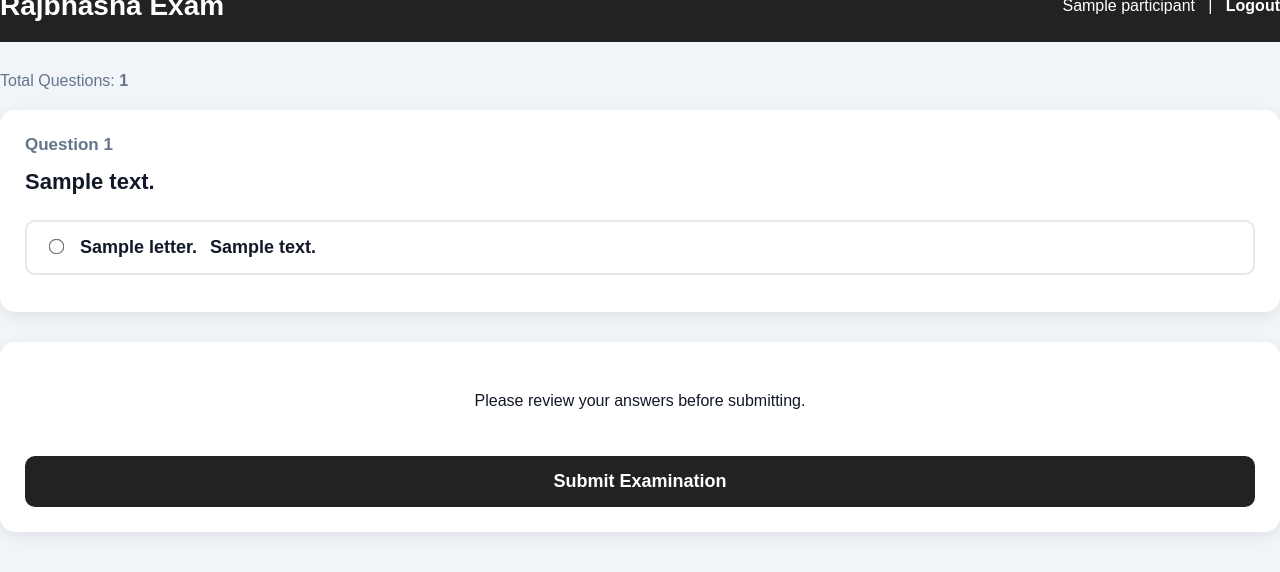
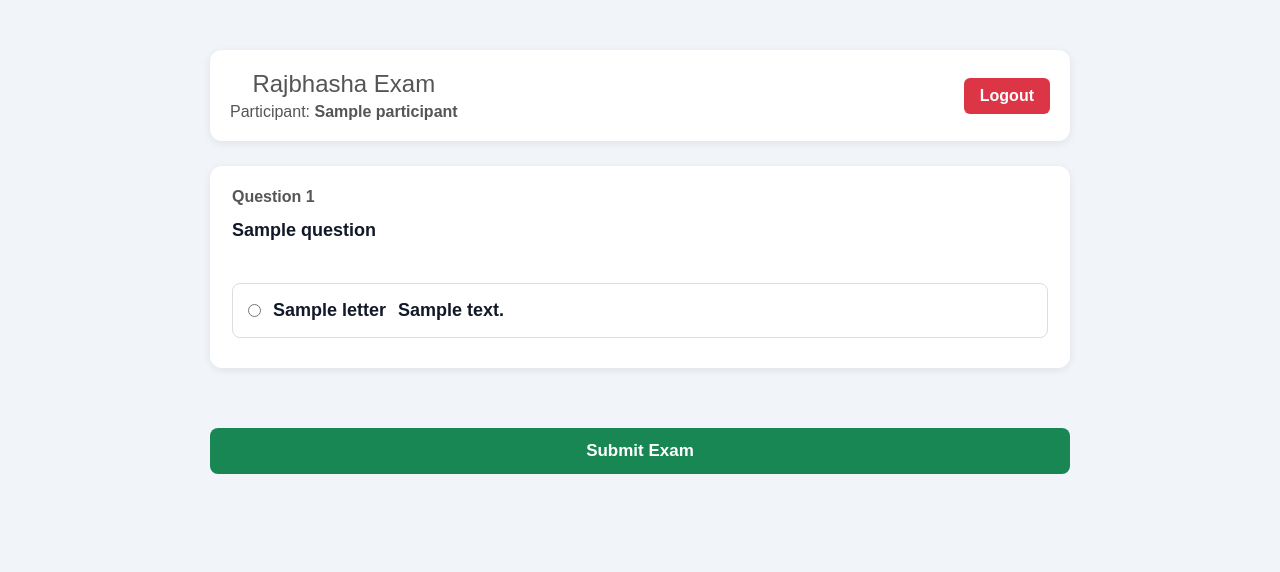
Before and after one commit to Priyanka06405/rajbhasha-exam, a Python web app: template templates/quiz.html in a window 1280 px wide. Shown: the top 572 px of the page. Run offline with Jinja, Linux system fonts and the light colour scheme; the template is opened without the code that fills it: most values are stand-ins (such as "Sample title", 1, 10 or a date in 2020).

Commit message:
Refactor quiz.html layout and styles

```diff
--- a/templates/quiz.html
+++ b/templates/quiz.html
@@ -2,216 +2,203 @@
 
 {% block content %}
 
-<style>
+<div class="container">
 
-    .quiz-header {
-        background: #222;
-        color: white;
-        padding: 20px 30px;
-        margin: -30px -30px 30px -30px;
-        display: flex;
-        justify-content: space-between;
-        align-items: center;
-    }
+    <div class="exam-header">
+        <div>
+            <h2>Rajbhasha Exam</h2>
+            <p>Participant: <strong>{{ participant.name }}</strong></p>
+        </div>
 
-    .quiz-header h1 {
-        margin: 0;
-        font-size: 28px;
-    }
+        <a href="{{ url_for('logout') }}" class="logout-btn">Logout</a>
+    </div>
 
-    .participant-name {
-        font-size: 16px;
-    }
+    <form method="POST" onsubmit="return confirmSubmit();">
 
-    .question-card {
-        background: white;
-        border-radius: 15px;
-        padding: 25px;
-        margin-bottom: 25px;
-        box-shadow: 0 4px 15px rgba(0,0,0,0.08);
-    }
+        {% for q in questions %}
 
-    .question-number {
-        color: #64748b;
-        font-size: 17px;
-        font-weight: bold;
-        margin-bottom: 10px;
-    }
+        <div class="question-card">
 
-    .question-text {
-        font-size: 22px;
-        font-weight: bold;
-        line-height: 1.5;
-        margin-bottom: 22px;
-        color: #111827;
-    }
+            <div class="question-number">
+                Question {{ loop.index }}
+            </div>
 
-    .option {
-        display: block;
-        border: 2px solid #e5e7eb;
-        border-radius: 10px;
-        padding: 15px 18px;
-        margin-bottom: 12px;
-        cursor: pointer;
-        font-size: 18px;
-        transition: 0.2s;
-    }
+            <div class="question-text">
+                {{ q.question }}
+            </div>
 
-    .option:hover {
-        background: #f8fafc;
-        border-color: #94a3b8;
-    }
+            <div class="options">
 
-    .option input {
-        margin-right: 12px;
-        transform: scale(1.2);
-    }
+                {% for option in q.options %}
 
-    .option-letter {
-        font-weight: bold;
-        margin-right: 8px;
-    }
+                <label class="option">
+                    <input
+                        type="radio"
+                        name="question_{{ q.id }}"
+                        value="{{ option.letter }}"
+                        required
+                    >
 
-    .submit-section {
-        background: white;
-        padding: 25px;
-        border-radius: 15px;
-        box-shadow: 0 4px 15px rgba(0,0,0,0.08);
-        text-align: center;
-        margin-top: 30px;
-    }
+                    <span class="option-letter">
+                        {{ option.letter }}
+                    </span>
 
-    .submit-btn {
-        background: #222;
-        color: white;
-        border: none;
-        padding: 15px 45px;
-        border-radius: 10px;
-        font-size: 18px;
-        font-weight: bold;
-        cursor: pointer;
-    }
+                    <span class="option-text">
+                        {{ option.text }}
+                    </span>
+                </label>
 
-    .submit-btn:hover {
-        background: #444;
-    }
+                {% endfor %}
 
-    .progress-text {
-        color: #64748b;
-        margin-bottom: 20px;
-        font-size: 16px;
-    }
+            </div>
 
-</style>
+        </div>
 
+        {% endfor %}
 
-<!-- HEADER -->
+        <div class="submit-section">
+            <button type="submit" class="submit-btn">
+                Submit Exam
+            </button>
+        </div>
 
-<div class="quiz-header">
-
-    <h1>
-        Rajbhasha Exam
-    </h1>
-
-    <div class="participant-name">
-
-        {{ participant.name }}
-
-        &nbsp; | &nbsp;
-
-        <a
-            href="{{ url_for('logout') }}"
-            style="color:white;"
-        >
-            Logout
-        </a>
-
-    </div>
+    </form>
 
 </div>
 
 
-<!-- PROGRESS -->
+<style>
 
-<div class="progress-text">
+.container {
+    max-width: 900px;
+    margin: 30px auto;
+    padding: 20px;
+}
 
-    Total Questions:
-    <strong>{{ questions|length }}</strong>
+.exam-header {
+    display: flex;
+    justify-content: space-between;
+    align-items: center;
+    margin-bottom: 25px;
+    padding: 20px;
+    background: #ffffff;
+    border-radius: 12px;
+    box-shadow: 0 2px 8px rgba(0,0,0,0.08);
+}
 
-</div>
+.exam-header h2 {
+    margin: 0 0 5px 0;
+}
 
+.exam-header p {
+    margin: 0;
+    color: #555;
+}
 
-<form
-    method="POST"
-    onsubmit="return confirmSubmit();"
->
+.logout-btn {
+    text-decoration: none;
+    background: #dc3545;
+    color: white;
+    padding: 9px 16px;
+    border-radius: 6px;
+}
 
+.question-card {
+    background: white;
+    margin-bottom: 20px;
+    padding: 22px;
+    border-radius: 12px;
+    box-shadow: 0 2px 8px rgba(0,0,0,0.08);
+}
 
-    <!-- QUESTIONS -->
+.question-number {
+    font-weight: bold;
+    color: #555;
+    margin-bottom: 10px;
+}
 
-    {% for item in questions %}
+.question-text {
+    font-size: 18px;
+    font-weight: 600;
+    margin-bottom: 18px;
+    line-height: 1.6;
+}
 
-        <div class="question-card">
+.options {
+    display: flex;
+    flex-direction: column;
+    gap: 10px;
+}
 
-            <div class="question-number">
+.option {
+    display: flex;
+    align-items: center;
+    gap: 12px;
+    padding: 13px 15px;
+    border: 1px solid #ddd;
+    border-radius: 8px;
+    cursor: pointer;
+    transition: 0.2s;
+}
 
-                Question {{ loop.index }}
+.option:hover {
+    background: #f5f5f5;
+}
 
-            </div>
+.option input {
+    margin: 0;
+}
 
+.option-letter {
+    font-weight: bold;
+    min-width: 25px;
+}
 
-            <div class="question-text">
+.option-text {
+    line-height: 1.5;
+}
 
-                {{ item.question.question_text }}
+.submit-section {
+    text-align: center;
+    margin: 30px 0;
+}
 
-            </div>
+.submit-btn {
+    background: #198754;
+    color: white;
+    border: none;
+    padding: 13px 35px;
+    font-size: 17px;
+    border-radius: 8px;
+    cursor: pointer;
+}
 
+.submit-btn:hover {
+    background: #157347;
+}
 
-            <!-- OPTIONS -->
+@media (max-width: 600px) {
 
-            {% for option in item.options %}
+    .container {
+        padding: 10px;
+        margin: 10px auto;
+    }
 
-                <label class="option">
+    .exam-header {
+        padding: 15px;
+    }
 
-                    <input
-                        type="radio"
-                        name="question_{{ item.question.id }}"
-                        value="{{ option.letter }}"
-                    >
+    .question-card {
+        padding: 16px;
+    }
 
-                    <span class="option-letter">
-                        {{ option.letter }}.
-                    </span>
+    .question-text {
+        font-size: 16px;
+    }
 
-                    {{ option.text }}
+}
 
-                </label>
-
-            {% endfor %}
-
-        </div>
-
-    {% endfor %}
-
-
-    <!-- SUBMIT -->
-
-    <div class="submit-section">
-
-        <p>
-            Please review your answers before submitting.
-        </p>
-
-        <button
-            type="submit"
-            class="submit-btn"
-        >
-            Submit Examination
-        </button>
-
-    </div>
-
-</form>
+</style>
 
 
 <script>
@@ -219,12 +206,12 @@
 function confirmSubmit() {
 
     return confirm(
-        "Are you sure you want to submit the examination? You cannot change your answers after submission."
+        "Are you sure you want to submit the exam?\n\n" +
+        "You will not be able to change your answers after submission."
     );
 
 }
 
 </script>
 
-
 {% endblock %}
```
